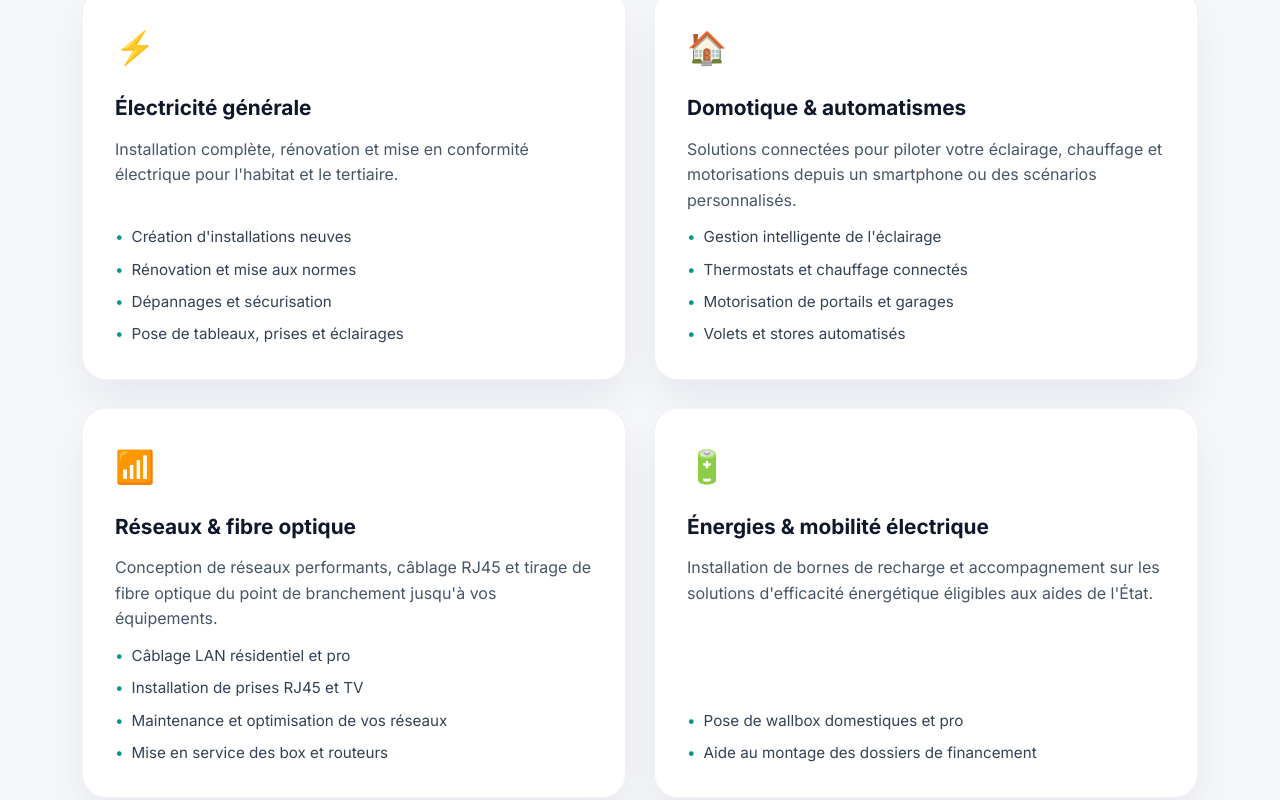
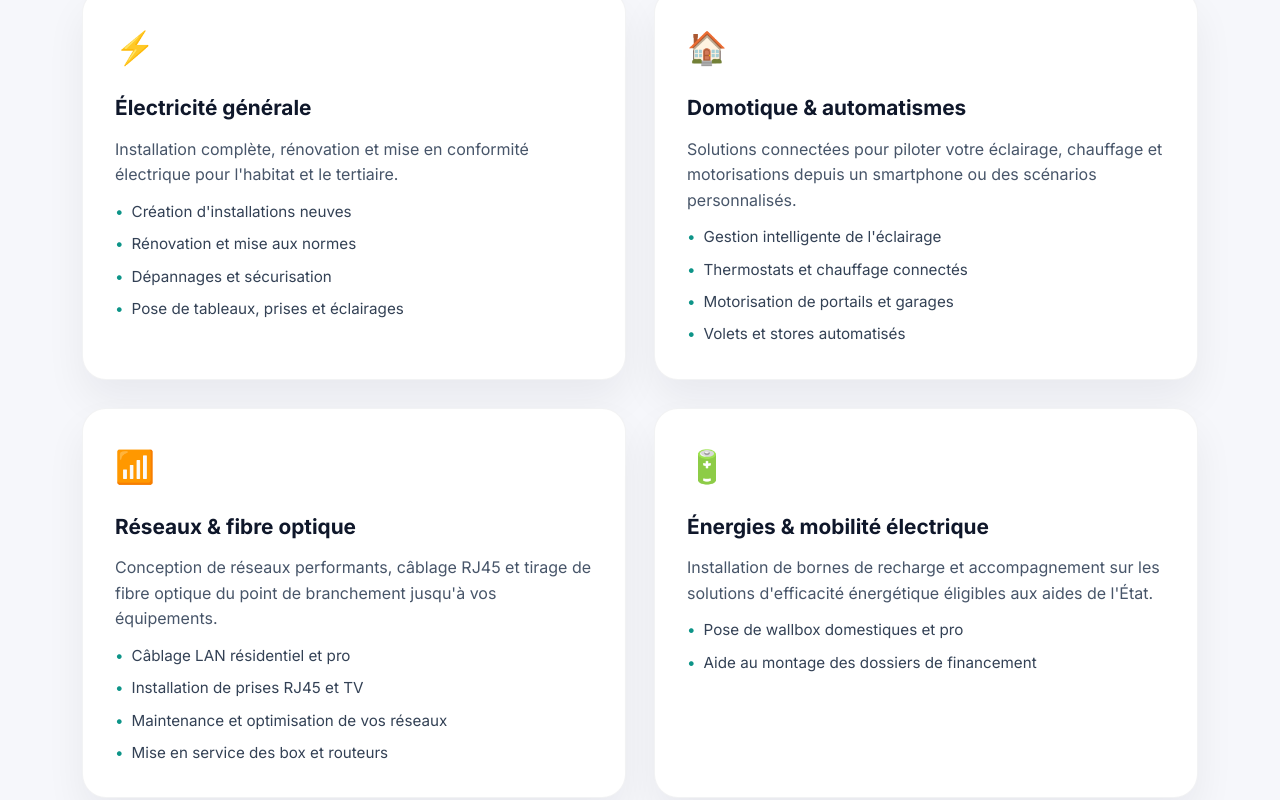
Before and after one commit to Yasser-Bouyanfif/harkelec, a React (Create React App) app: page / in a window 1280 px wide. Shown: the part 1543-2343 px from the top of the page. Built offline with nearby package versions, Linux system fonts and the light colour scheme.

Commit message:
Adjust service list alignment

```diff
--- a/src/App.css
+++ b/src/App.css
@@ -374,7 +374,7 @@ section {
   gap: 8px;
   color: #334155;
   font-size: 0.95rem;
-  margin-top: auto;
+  margin-top: 0;
 }
 
 .service-content li::before {
```
